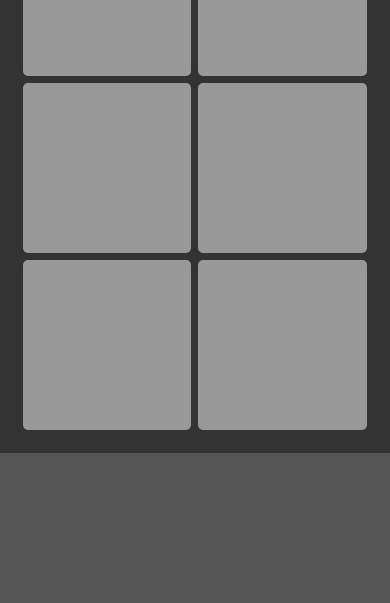
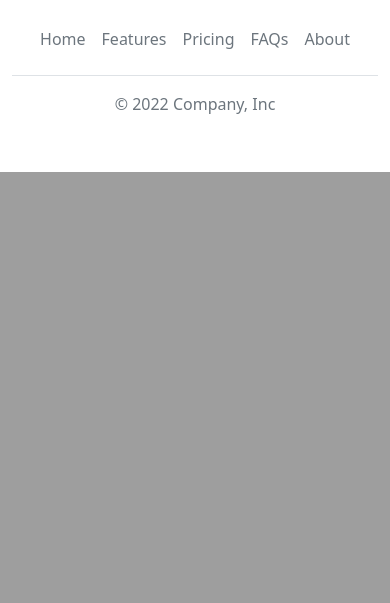
Before and after one commit to K-im-jinwoo/upsoland, a Django app: page / in a window 390 px wide; the page is wider, and only the part inside the window is pictured. Shown: the part 921-1524 px from the top of that part. After the commit the page ends 1093 px from the top of that part, so only its background shows below. Run offline with Django 3.2, Linux system fonts and the light colour scheme; some libraries are stand-ins or nearby versions.

Commit message:
navbar,footer 모듈화

```diff
--- a/mysite/upsoland/static/upsoland/css/style.css
+++ /dev/null
@@ -1,64 +0,0 @@
- * {
-   padding: 0;
-   margin: 0;
- }
-/* 레이아웃 */
- #wrap {
-   width: 1200px;
-   margin: 0 auto;
- }
-
- #header {
-   width: 100%;
-   height: 150px;
- }
-
- #article {
-   width: 100%;
-   height: 300px;
-   background: #444;
- }
-
- #section {
-   overflow: hidden;
-   width: 90%;
-   padding: 5%;
-   background: #333;
- }
-
- #section>div {
-   float: left;
-   width: 18%;
-   height: 170px;
-   margin: 1%;
-   background: #999;
-   border-radius: 5px;
- }
-
- #footer {
-   width: 100%;
-   height: 150px;
-   background: #555;
- }
-
- @media screen and (max-width:1220px) {
-   #wrap {
-     width: 100%;
-   }
-
-   #section>div {
-     width: 23%;
-   }
- }
-
- @media screen and (max-width:768px) {
-   #section>div {
-     width: 31.3333%;
-   }
- }
-
- @media screen and (max-width:480px) {
-   #section>div {
-     width: 48%;
-   }
- }
--- /dev/null
+++ b/mysite/upsoland/templates/upsoland/base.html
@@ -0,0 +1,26 @@
+<!DOCTYPE html>
+{% load static %}
+<html lang="ko">
+
+<head>
+  <meta charset="UTF-8">
+  <meta http-equiv="X-UA-Compatible" content="IE=edge">
+  <meta name="viewport" content="width=device-width, initial-scale=1.0">
+  <title>Post</title>
+  <link rel="stylesheet" href="{% static 'upsoland/bootstrap/bootstrap.min.css' %}" media="screen">
+  <link rel="stylesheet" href="{% static 'upsoland/css/reset.css' %}">
+  {% block link %}
+  {% endblock %}
+</head>
+
+<body>
+  {% include 'upsoland/navbar.html' %}
+
+  {% block content %}
+  {% endblock %}
+
+  {% include 'upsoland/footer.html' %}
+
+</body>
+
+</html>
--- /dev/null
+++ b/mysite/upsoland/templates/upsoland/footer.html
@@ -0,0 +1,12 @@
+<div class="container">
+  <footer class="py-3 my-4">
+    <ul class="nav justify-content-center border-bottom pb-3 mb-3">
+      <li class="nav-item"><a href="#" class="nav-link px-2 text-muted">Home</a></li>
+      <li class="nav-item"><a href="#" class="nav-link px-2 text-muted">Features</a></li>
+      <li class="nav-item"><a href="#" class="nav-link px-2 text-muted">Pricing</a></li>
+      <li class="nav-item"><a href="#" class="nav-link px-2 text-muted">FAQs</a></li>
+      <li class="nav-item"><a href="#" class="nav-link px-2 text-muted">About</a></li>
+    </ul>
+    <p class="text-center text-muted">© 2022 Company, Inc</p>
+  </footer>
+</div>
--- a/mysite/upsoland/templates/upsoland/index.html
+++ b/mysite/upsoland/templates/upsoland/index.html
@@ -1,39 +1,56 @@
-<!DOCTYPE html>
+{% extends 'upsoland/base.html' %}
 {% load static %}
-<html lang="ko">
 
-<head>
-  <meta charset="UTF-8">
-  <meta http-equiv="X-UA-Compatible" content="IE=edge">
-  <meta name="viewport" content="width=device-width, initial-scale=1.0">
-  <title>upsoland</title>
-  <link rel="stylesheet" href="{% static 'upsoland/css/style.css' %}">
-</head>
+{% block link %}
+<link rel="stylesheet" href="{% static 'upsoland/css/style.css' %}">
+{% endblock %}
 
-<body>
-  <div id="wrap">
-    <header id="header">
-      <h1>upsoland</h1>
-      <nav>
-        <a href="/about_me/">회사소개</a>
-        <a href="/post/">A/S</a>
-      </nav>
-    </header>
-    <article id="article"></article>
-    <section id="section">
-      <div></div>
-      <div></div>
-      <div></div>
-      <div></div>
-      <div></div>
-      <div></div>
-      <div></div>
-      <div></div>
-      <div></div>
-      <div></div>
-    </section>
-    <footer id="footer"></footer>
+{% block content %}
+<aside>
+  <h1 class="ir_su">제품 목록</h1>
+  <div class="container">
+    <div class="row">
+      <div class="col-3">
+        <a href="#">
+          <img src="#" alt="냉장고">
+        </a>
+      </div>
+      <div class="col-3">
+        <a href="#">
+          <img src="#" alt="냉동고">
+        </a>
+      </div>
+      <div class="col-3">
+        <a href="#">
+          <img src="#" alt="냉동/냉장">
+        </a>
+      </div>
+      <div class="col-3">
+        <a href="#">
+          <img src="#" alt="쇼케이스">
+        </a>
+      </div>
+      <div class="col-3">
+        <a href="#">
+          <img src="#" alt="제빙기">
+        </a>
+      </div>
+      <div class="col-3">
+        <a href="#">
+          <img src="#" alt="테이블냉장/냉동">
+        </a>
+      </div>
+      <div class="col-3">
+        <a href="#">
+          <img src="#" alt="식기세척기">
+        </a>
+      </div>
+      <div class="col-3">
+        <a href="#">
+          <img src="#" alt="비어/백바">
+        </a>
+      </div>
+    </div>
   </div>
-</body>
-
-</html>
+</aside>
+{% endblock %}
--- /dev/null
+++ b/mysite/upsoland/templates/upsoland/navbar.html
@@ -0,0 +1,42 @@
+<!-- header -->
+<header id="header">
+  <nav id="menu">
+    <h1 class="ir_su">메뉴</h1>
+    <div class="container">
+      <div class="row">
+        <div class="col-1">
+          <a href="#">
+            <img src="#" alt="Logo">
+          </a>
+        </div>
+        <div class="col-1">
+          <a href="upsoland/about_me.html">
+            회사소개
+          </a>
+        </div>
+        <div class="col-1">
+          <a href="#">
+            설치사례
+          </a>
+        </div>
+        <div class="col-1">
+          <a href="#">
+            수리사례
+          </a>
+        </div>
+        <div class="col-1">
+          <a href="#">
+            상담하기
+          </a>
+        </div>
+        <div class="col-1"></div>
+        <div class="col-1"></div>
+        <div class="col-1"></div>
+        <div class="col-1"></div>
+        <div class="col-1"></div>
+        <div class="col-1"></div>
+        <div class="col-1"></div>
+      </div>
+    </div>
+  </nav>
+</header>
```
Also changed, not shown: mysite/post/templates/post/base.html (deleted, +0 -64 lines), mysite/post/templates/post/post_detail.html (+6 -3 lines), mysite/post/templates/post/post_list.html (+6 -4 lines), mysite/upsoland/static/upsoland/bootstrap/bootstrap.min.css (renamed from mysite/post/static/post/bootstrap/bootstrap.min.css), mysite/upsoland/static/upsoland/css/reset.css (renamed from mysite/post/static/post/css/reset.css), 2 other files.
